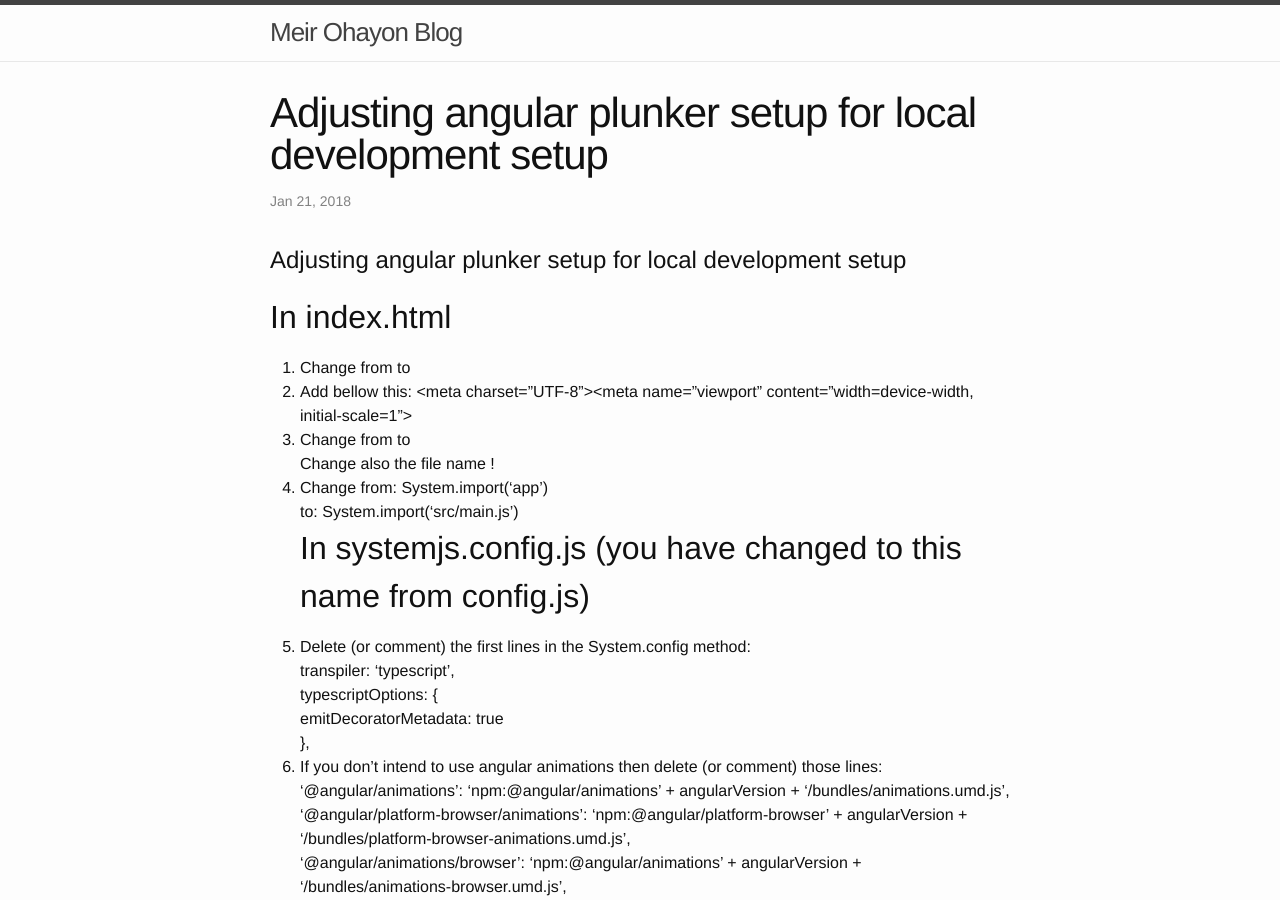
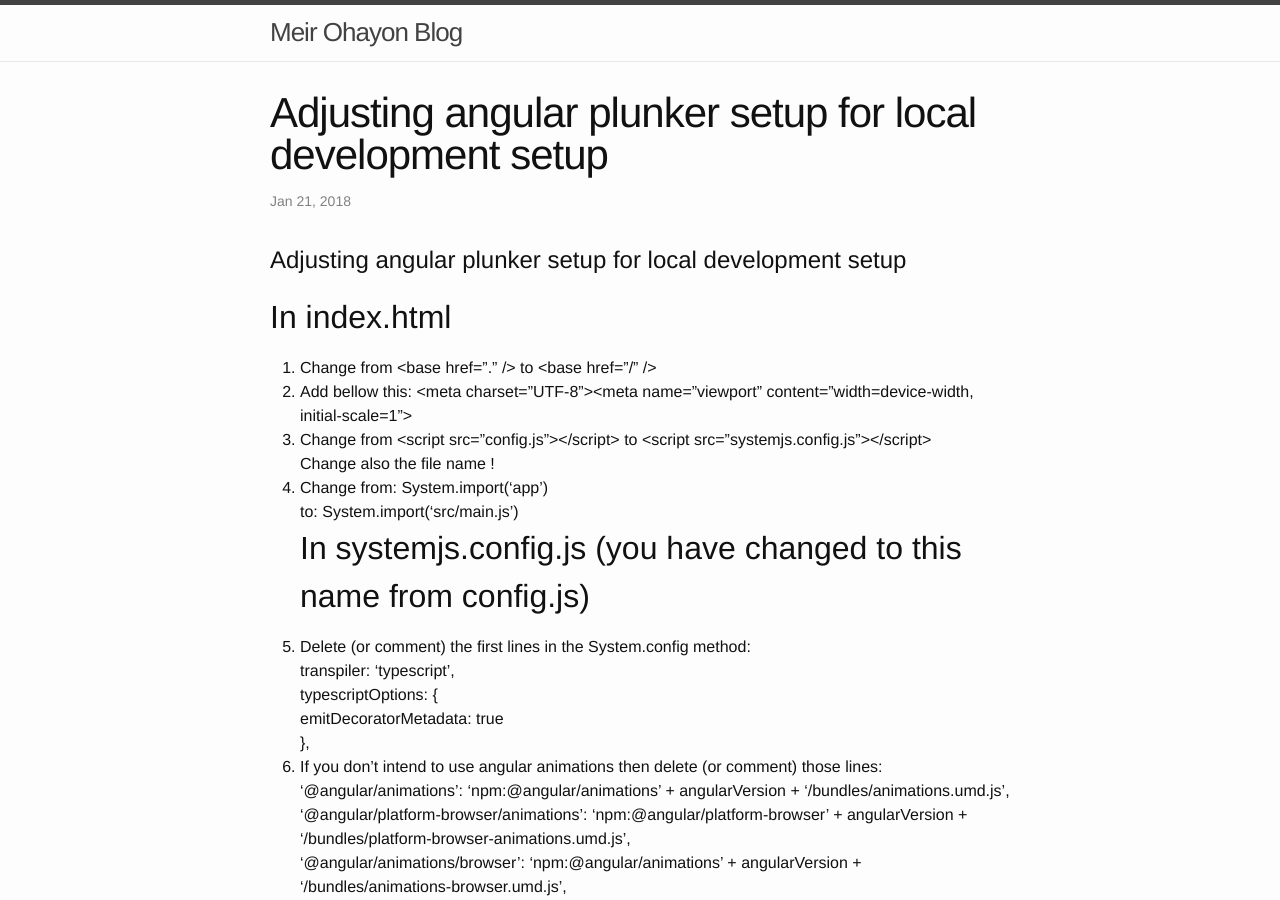
Before and after one commit to meir-ohayon/meir-ohayon.github.io, a Jekyll site: the page built from _posts/2018-01-21-adjusting-angular-plunker-setup-for-local-development-setup.md, in a window 1280 px wide and 900 px high. Built offline with Jekyll 4.4.1, drawn with Linux system fonts in a browser that asks for light colours.

Commit message:
Update 2018-01-21-adjusting-angular-plunker-setup-for-local-development-setup.md

```diff
--- a/_posts/2018-01-21-adjusting-angular-plunker-setup-for-local-development-setup.md
+++ b/_posts/2018-01-21-adjusting-angular-plunker-setup-for-local-development-setup.md
@@ -7,9 +7,9 @@ categories: angular
 
 # Adjusting angular plunker setup for local development setup
 ## In index.html
-1.	Change from <base href="." /> to <base href="/" />
+1.	Change from &lt;base href="." /&gt; to &lt;base href="/" /&gt;
 2.	Add bellow this: &lt;meta charset="UTF-8"&gt;&lt;meta name="viewport" content="width=device-width, initial-scale=1"&gt;
-3.	Change from <script src="config.js"></script> to <script src="systemjs.config.js"></script><br>Change also the file name !
+3.	Change from &lt;script src="config.js"&gt;&lt;/script&gt; to &lt;script src="systemjs.config.js"&gt;&lt;/script&gt;<br>Change also the file name !
 4.	Change from: System.import('app')<br>to: System.import('src/main.js')
 ## In systemjs.config.js (you have changed to this name from config.js)
 1.	Delete (or comment) the first lines in the System.config method:<br>transpiler: 'typescript',<br>typescriptOptions: {<br>   emitDecoratorMetadata: true<br>},
```
